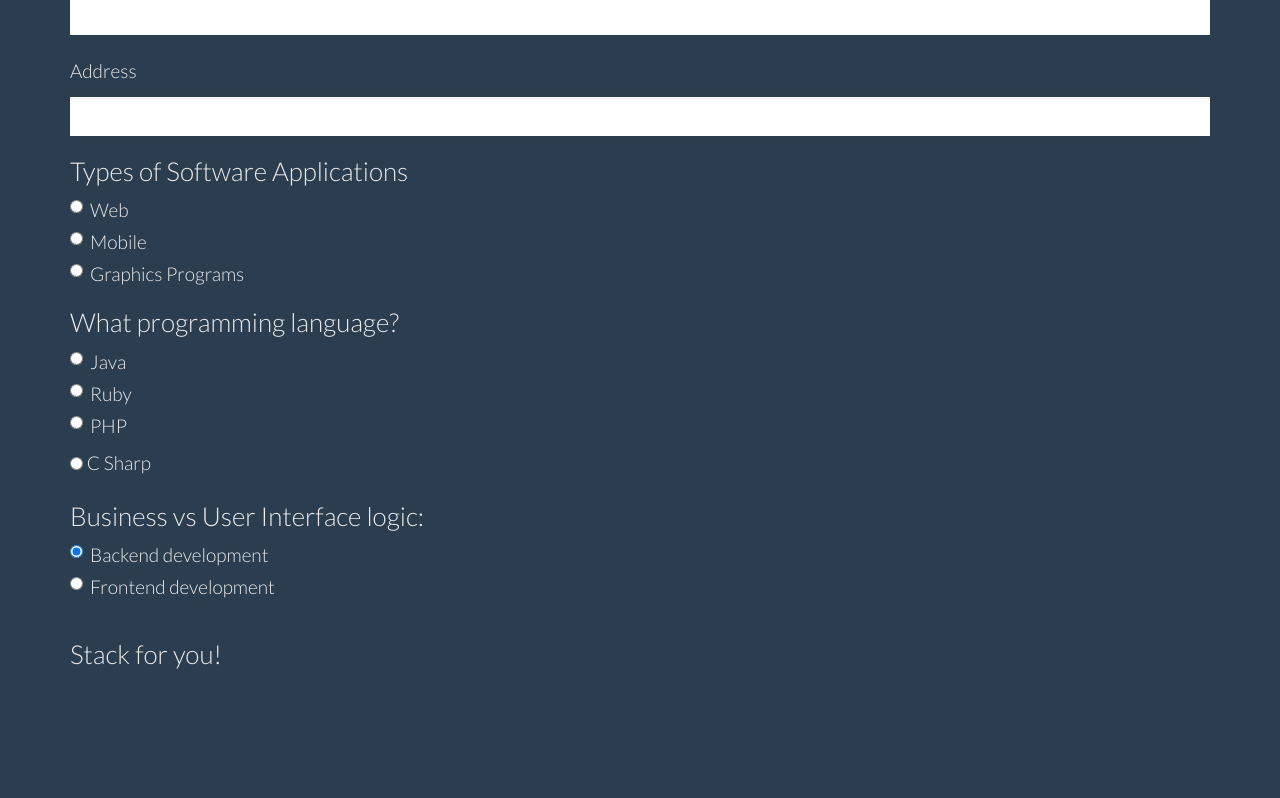
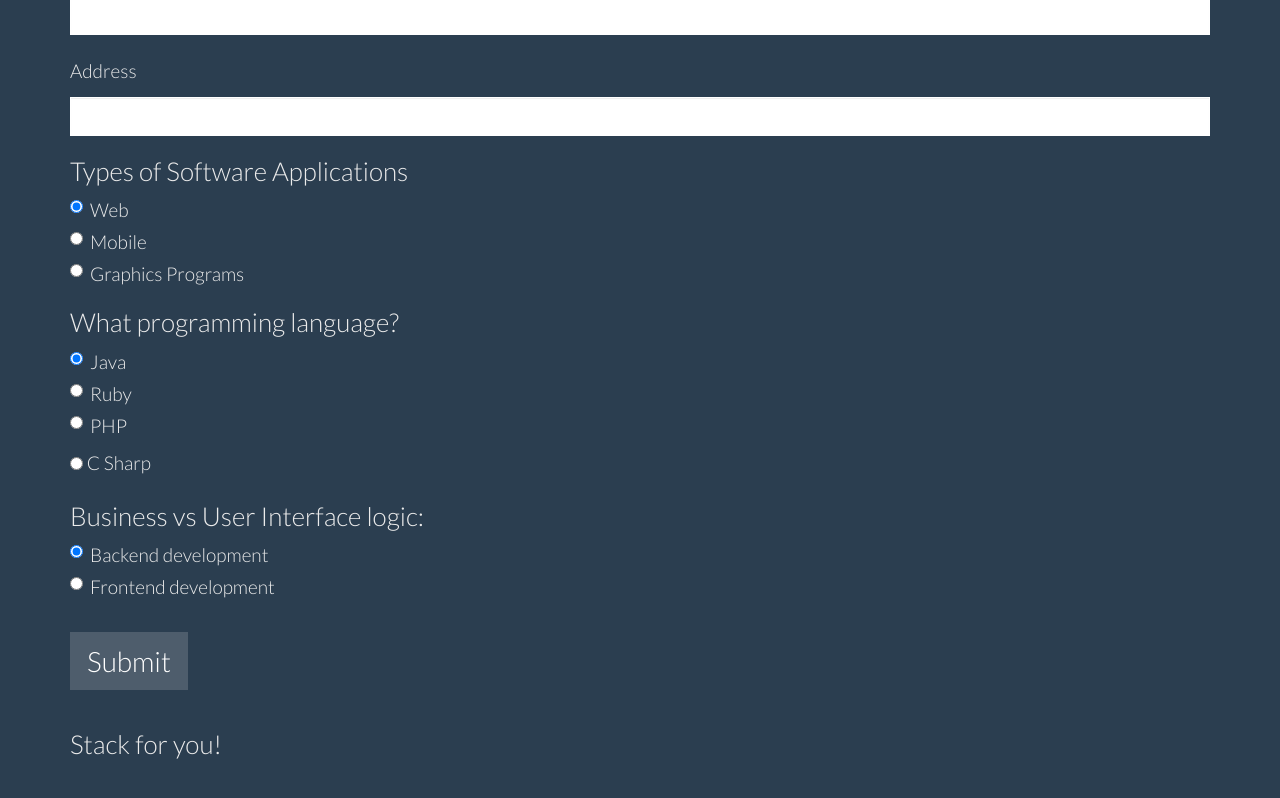
Before and after one commit to annatimofeyeva/track_suggester, a plain HTML site: page index.html in a window 1280 px wide. Shown: the part 636-1434 px from the top of the page. Drawn offline with Linux system fonts and the light colour scheme.

Commit message:
add submit button

```diff
--- a/css/styles.css
+++ b/css/styles.css
@@ -61,5 +61,8 @@ margin-top: 35px;
 #answer{
   margin-top: 40px;
   margin-bottom: 400px;
-
 }
+#submit_button{
+  margin-top: 32px;
+  font-size: 28px;
+}
--- a/index.html
+++ b/index.html
@@ -65,7 +65,7 @@
   <div>
     <form id="formOne">
       <div class="form-group">
-        <label for="person1"><span id="first_last_name"><h4>First, Last Name</h4></label>
+        <label for="person1"><h4>First, Last Name</h4></label>
         <input id="person1" class="form-control" type="text">
       </div>
   <div class="form-group">
@@ -76,60 +76,64 @@
 <div><h3>Types of Software Applications</h3></div>
 <div class="radio">
   <label id="web_radio">
-    <input type="radio" name="flavor" value="Web" checked>
+    <input type="radio" name="application" value="Web" checked>
     Web
   </label>
 </div id="apps">
 <div class="radio">
   <label id="mobil_radio">
-    <input type="radio" name="flavor" value="mobile">
+    <input type="radio" name="application" value="mobile">
     Mobile
   </label>
 </div>
 <div class="radio">
   <label id="graphic_radio">
-    <input type="radio" name="flavor" value="graphics_programs">
+    <input type="radio" name="application" value="graphics_programs">
     Graphics Programs
   </label>
 </div>
 <div><h3>What programming language?</h3></div>
 <div class="radio">
   <label id="java_radio">
-    <input type="radio" name="flavor" value="java" checked>
+    <input type="radio" name="language" value="java" checked>
     Java
   </label>
 </div>
 <div class="radio">
   <label id="ruby_lang_radio">
-    <input type="radio" name="flavor" value="ruby">
+    <input type="radio" name="language" value="ruby">
     Ruby
   </label>
 </div>
 <div class="radio">
   <label id="php_lang_radio">
-    <input type="radio" name="flavor" value="php">
+    <input type="radio" name="language" value="php">
   PHP
   </label>
 </div>
 <div class="csharp_radio">
   <label id="scharp_lang_radio">
-    <input type="radio" name="flavor" value="csarp">
+    <input type="radio" name="language" value="csarp">
   C Sharp
   </label>
 </div>
 <div><h3>Business vs User Interface logic:</h3></div>
 <div class="radio">
   <label id="backend_radio">
-    <input type="radio" name="flavor" value="business" checked>
+    <input type="radio" name="logic" value="business" checked>
     Backend development
   </label>
 </div>
 <div class="radio">
   <label id="frontend_radio">
-    <input type="radio" name="flavor" value="userinterface">
+    <input type="radio" name="logic" value="userinterface">
     Frontend development
   </label>
+<div><button id="submit_button" type="submit" class="btn btn-default">Submit</button></div>
+
 <div id="answer"><h3>Stack for you!</h3></div>
+</div>
+<div id="output">
 </div>
 </body>
 </html>
```
Also changed, not shown: js/scripts.js (+17 -2 lines).
